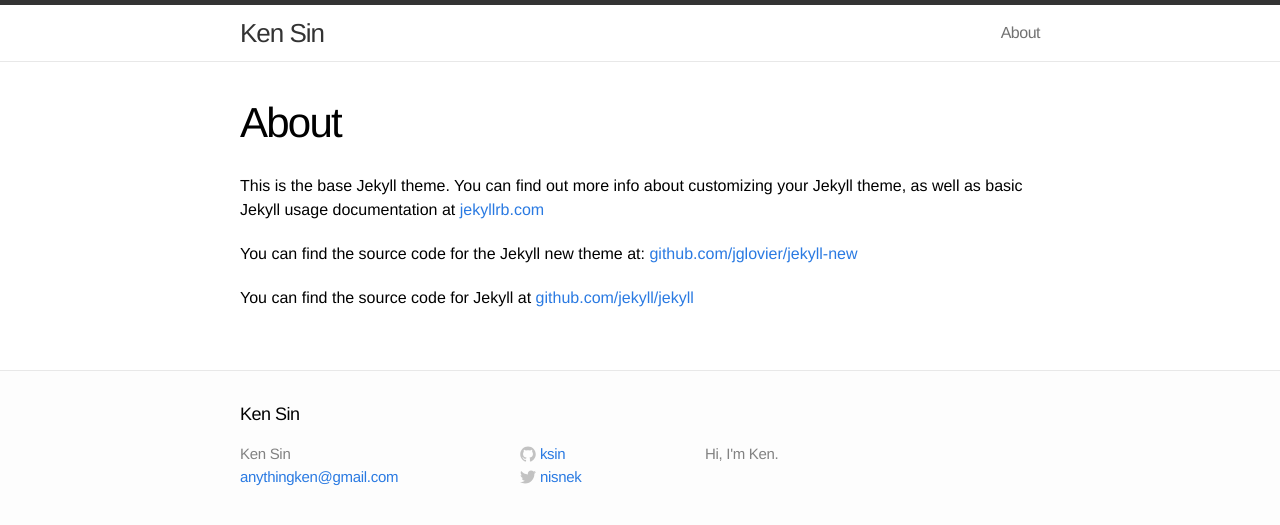
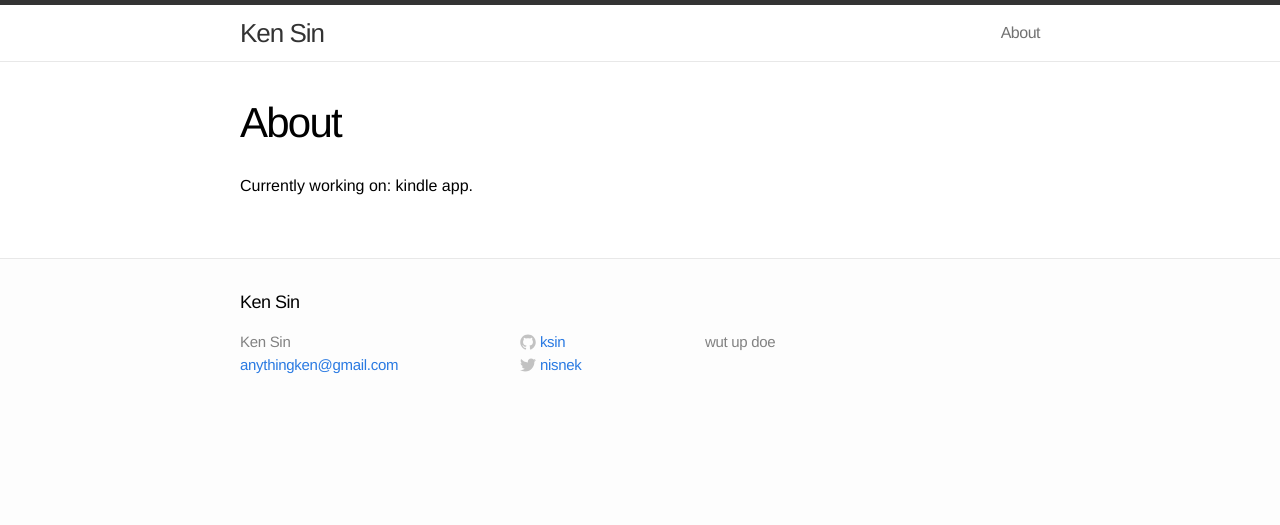
Before and after one commit to ksin/ksin.github.io, a Jekyll site: the page built from about.md, in a window 1280 px wide. Shown: the top 525 px of the page. Built offline with Jekyll 4.4.1, drawn with Linux system fonts in a browser that asks for light colours.

Commit message:
Rename some stuff

```diff
--- a/_config.yml
+++ b/_config.yml
@@ -1,7 +1,7 @@
 # Site settings
 title: Ken Sin
 email: anythingken@gmail.com
-description: "Hi, I'm Ken."
+description: "wut up doe"
 baseurl: ""
 url: "http://yourdomain.com"
 twitter_username: nisnek
--- a/_posts/2014-07-02-final-projects-part-one.markdown
+++ b/_posts/2014-07-02-dbc-final-projects-part-one.markdown
@@ -1,6 +1,6 @@
 ---
 layout: post
-title:  "Final projects | part one"
+title:  "DBC Final projects | part one"
 date:   2014-07-03 08:24:00
 categories: dbc final-project
 ---
--- a/about.md
+++ b/about.md
@@ -4,8 +4,4 @@
 permalink: /about/
 ---
 
-This is the base Jekyll theme. You can find out more info about customizing your Jekyll theme, as well as basic Jekyll usage documentation at [jekyllrb.com](http://jekyllrb.com/)
-
-You can find the source code for the Jekyll new theme at: [github.com/jglovier/jekyll-new](https://github.com/jglovier/jekyll-new)
-
-You can find the source code for Jekyll at [github.com/jekyll/jekyll](https://github.com/jekyll/jekyll)
+Currently working on: kindle app.
```
